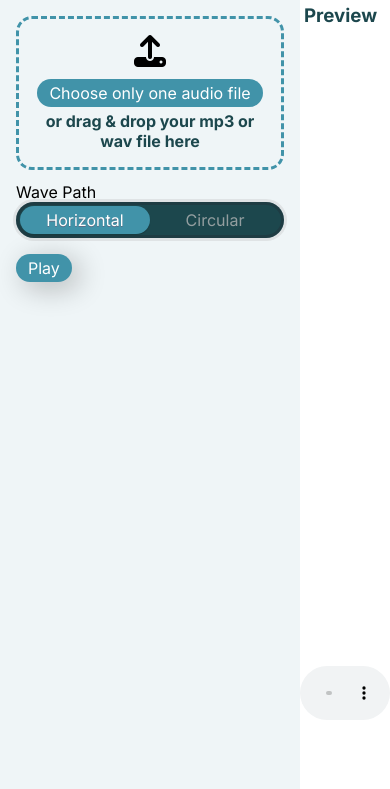
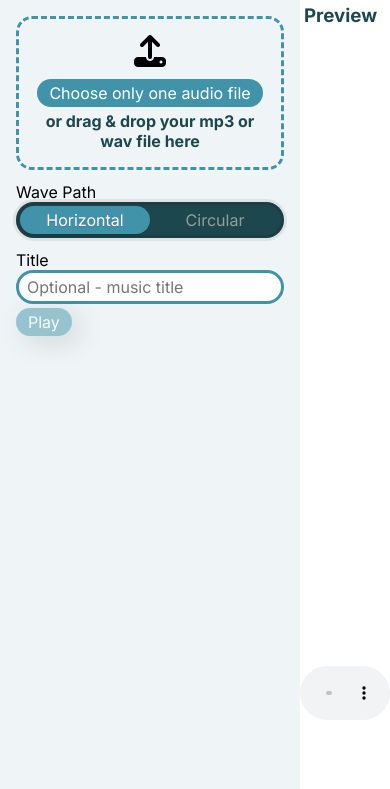
Before and after one commit to hmingji/MusicVisualizer, a PHP site: page / in a window 390 px wide. Shown: the part 55-844 px from the top of the page. Run offline with PHP 8.4, Linux system fonts and the light colour scheme; some libraries are stand-ins or nearby versions.

Commit message:
add title display on canvas

```diff
--- a/css/style.css
+++ b/css/style.css
@@ -117,6 +117,15 @@
     height: 100%;
 }
 
+#timer-canvas {
+    position: absolute;
+    top: 0;
+    left: 0;
+    z-index: 3;
+    width: 100%;
+    height: 100%;
+}
+
 #audio {
     width: 100%;
     margin-top: 4px;
@@ -135,9 +144,14 @@ button {
     margin-top: 4px;
 }
 
-button:active {
+button:enabled:active {
     transform: scale(0.95);
     box-shadow: 3px 2px 22px 1px rgba(0, 0, 0, 0.24);
+}
+
+button:disabled {
+    cursor: not-allowed;
+    opacity: 0.5;
 }
 
 .wavepath-radiobutton-container {
@@ -181,3 +195,22 @@ button:active {
 	text-align: center;
 	width: 100%;
 }
+
+.title-input {
+    font-size: 1rem;
+    border-radius: 4rem;
+    margin: 0;
+    border: 3px solid var(--boston-blue-color);
+    outline: none;
+    padding: 4px 8px;
+    display: block;
+    width: 100%;
+}
+
+.title-input:focus {
+    border: 3px solid var(--blue-dianne-color);
+}
+
+.title-input:invalid {
+    border: 3px solid red;
+}
--- a/index.html
+++ b/index.html
@@ -33,7 +33,12 @@
                     <input label="Circular" type="radio" name="wavepath" value="circular">
                 </div>
 
-                <button id="audioplay-button">Play</button>
+                <p>Title</p>
+                <input class="title-input" type="text" placeholder="Optional - music title" maxlength="50">
+                <span> <!-- to display word length --></span>
+
+                <!-- <p>Timer Display</p> -->
+                <button id="audioplay-button" disabled="true">Play</button>
 
             </div>
 
@@ -42,6 +47,7 @@
                 <!-- next is to learn overlay multiple canvas-->
                 <div class="canvas-container">
                     <canvas id="base-canvas"></canvas>
+                    <canvas id="timer-canvas"></canvas>
                     <canvas id="audio-visualizer-canvas"></canvas>
                 </div>
                 <audio id="audio" controls></audio>
--- a/js/app.js
+++ b/js/app.js
@@ -1,6 +1,33 @@
 const audioFileDropzone = document.querySelector('.audiofile-dropzone');
 const audio = document.querySelector('#audio');
 const audioFileInput = document.querySelector('#audio-file');
+const titleInput = document.querySelector('.title-input');
+const audioPlayButton = document.querySelector('#audioplay-button');
+const audioCtx = new AudioContext();
+const audioCanvas = document.getElementById("audio-visualizer-canvas");
+const wavePathButtons = document.querySelectorAll('input[name="wavepath"]');
+
+/** @type {HTMLCanvasElement} */
+const baseCanvas = document.getElementById('base-canvas');
+/** @type {HTMLCanvasElement} */
+const timerCanvas = document.getElementById('timer-canvas');
+
+audioCanvas.height = window.innerHeight;
+audioCanvas.width = window.innerWidth;
+const audioCanvasCtx = audioCanvas.getContext('2d');
+
+baseCanvas.height = window.innerHeight;
+baseCanvas.width = window.innerWidth;
+const baseCanvasCtx = baseCanvas.getContext('2d');
+
+timerCanvas.height = window.innerHeight;
+timerCanvas.width = window.innerWidth;
+const timerCanvasCtx = timerCanvas.getContext('2d');
+
+let audioSource;
+let audioAnalyser;
+var wavePathOption = "horizontal";
+var isRunning = false;
 
 audioFileDropzone.addEventListener('dragenter', (e) => {
     e.preventDefault();
@@ -34,6 +61,7 @@ audioFileDropzone.addEventListener('drop', (e) => {
     //get the audio file and assign to the audio element
     audio.src = URL.createObjectURL(files[0]);
     audio.load();
+    audioPlayButton.disabled = false;
 })
 
 function isMultipleFiles(files) {
@@ -62,33 +90,11 @@ audioFileInput.addEventListener('change', (e) => {
     //get the audio file and assign to the audio element
     audio.src = URL.createObjectURL(files[0]);
     audio.load();
+    audioPlayButton.disabled = false;
 })
 
 document.addEventListener('dragover', (e) => e.preventDefault());
 document.addEventListener('drop', (e) => e.preventDefault());
-
-const audioCtx = new AudioContext();
-const audioCanvas = document.getElementById("audio-visualizer-canvas");
-
-/** @type {HTMLCanvasElement} */
-const baseCanvas = document.getElementById('base-canvas');
-
-const audioPlayButton = document.querySelector('#audioplay-button');
-
-audioCanvas.height = window.innerHeight;
-audioCanvas.width = window.innerWidth;
-const audioCanvasCtx = audioCanvas.getContext('2d');
-
-baseCanvas.height = window.innerHeight;
-baseCanvas.width = window.innerWidth;
-const baseCanvasCtx = baseCanvas.getContext('2d');
-
-let audioSource;
-let audioAnalyser;
-var wavePathOption = "horizontal";
-var isRunning = false;
-
-const wavePathButtons = document.querySelectorAll('input[name="wavepath"]');
 
 for (const wavePathButton of wavePathButtons) {
     wavePathButton.addEventListener('change', function(event){
@@ -106,8 +112,6 @@ audioPlayButton.addEventListener('click', (e) => {
         return;
     }
     isRunning = !isRunning;
-    console.log(isRunning);
-    console.log(wavePathOption);
     audioCtx.resume();
     audio.play();
     if (!audioSource) audioSource = audioCtx.createMediaElementSource(audio);
@@ -137,6 +141,12 @@ audioPlayButton.addEventListener('click', (e) => {
             baseCanvasCtx.strokeStyle = '#40e0d0';
             baseCanvasCtx.arc(baseCanvas.width / 2, baseCanvas.height / 2, 190, 0, 2 * Math.PI);
             baseCanvasCtx.stroke();
+
+            baseCanvasCtx.font = "4rem Inter";
+            baseCanvasCtx.fillStyle = '#40e0d0';
+            const title = titleInput.value;
+            baseCanvasCtx.fillText(title, baseCanvas.width*0.25/2, baseCanvas.height*0.25/2);
+
         } else {
             baseCanvasCtx.clearRect(0, 0, baseCanvas.width, baseCanvas.height);
             baseCanvasCtx.beginPath();
@@ -145,7 +155,34 @@ audioPlayButton.addEventListener('click', (e) => {
             baseCanvasCtx.moveTo(baseCanvas.width*0.25/2, baseCanvas.height - heightOffset - 20);
             baseCanvasCtx.lineTo(baseCanvas.width*(0.25/2+0.75), baseCanvas.height - heightOffset - 20);
             baseCanvasCtx.stroke();
+
+            baseCanvasCtx.font = "4rem Inter";
+            baseCanvasCtx.fillStyle = '#40e0d0';
+            const title = titleInput.value;
+            baseCanvasCtx.fillText(title, baseCanvas.width*0.25/2, baseCanvas.height*0.3);
         }
+    }
+
+    function formatTime(seconds) {
+        minutes = Math.floor(seconds / 60);
+        minutes = (minutes >= 10) ? minutes : "0" + minutes;
+        seconds = Math.floor(seconds % 60);
+        seconds = (seconds >= 10) ? seconds : "0" + seconds;
+        return minutes + ":" + seconds;
+      }
+
+    function horizontalAnimateTimer() {
+        timerCanvasCtx.clearRect(0, 0, timerCanvas.width, timerCanvas.height);
+        if (!isRunning) return;
+
+        timerCanvasCtx.fillStyle = '#40e0d0'
+        timerCanvasCtx.font = "4rem Inter";
+        timerCanvasCtx.fillText(formatTime(audio.currentTime), timerCanvas.width*(0.75), baseCanvas.height*0.75);
+
+        timerCanvasCtx.fillStyle = '#000000'
+        timerCanvasCtx.fillRect(timerCanvas.width*(0.25/2), baseCanvas.height - heightOffset - 20, timerCanvas.width*(0.75*audio.currentTime/audio.duration), 10);
+
+        requestAnimationFrame(horizontalAnimateTimer);
     }
 
     function horizontalAnimate() {
@@ -193,6 +230,7 @@ audioPlayButton.addEventListener('click', (e) => {
     if (wavePathOption === "horizontal") {
         drawBase("horizontal");
         horizontalAnimate();
+        horizontalAnimateTimer();
         return;
     }
 
```
